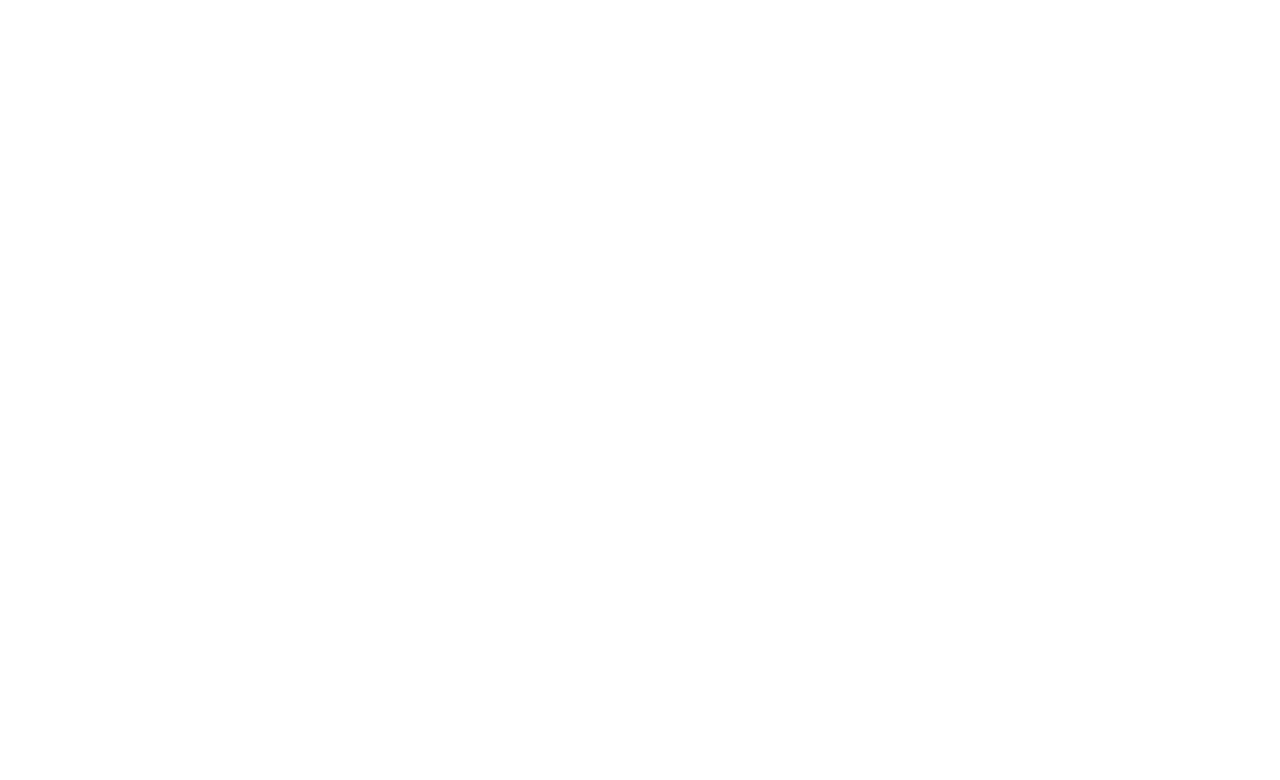
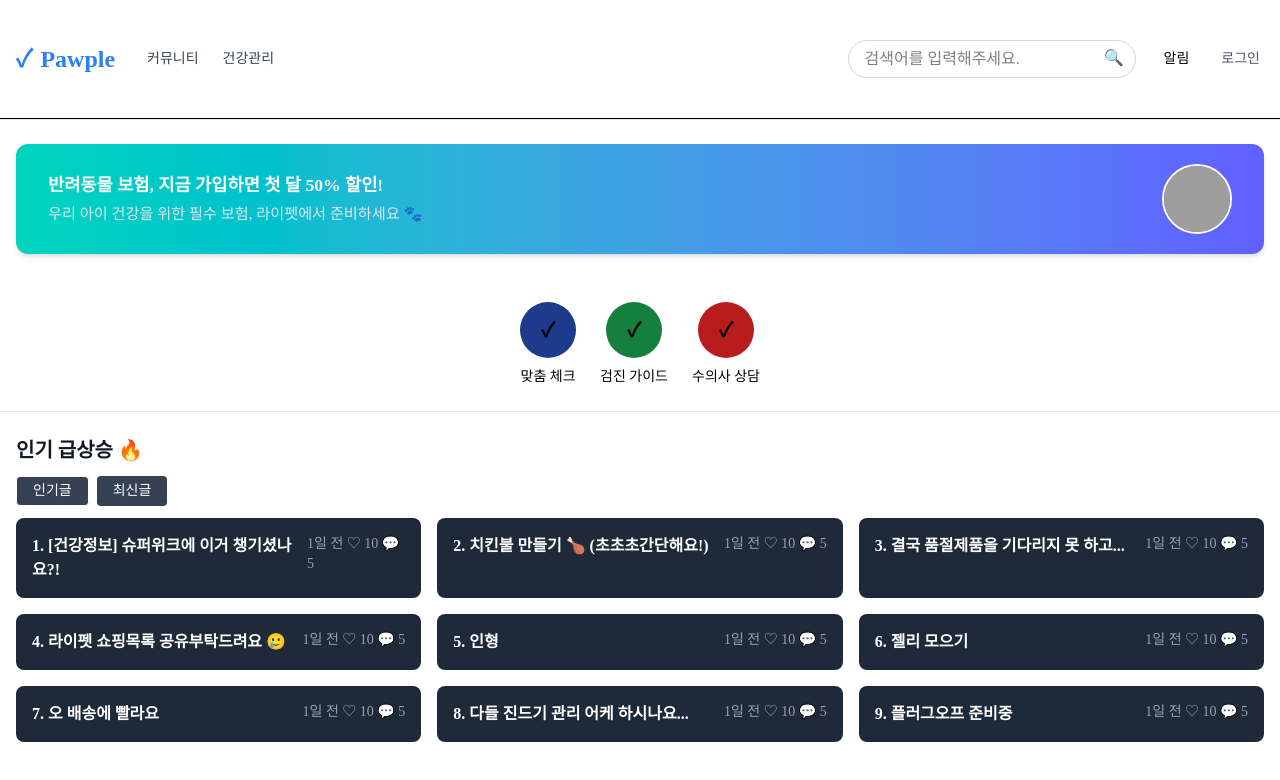
Before and after one commit to Songyonggeun/pawpelfront, a Next.js app: page / in a window 1280 px wide. Before the commit this address had no page. Shown: the top 780 px of the page. Built offline with nearby package versions, Linux system fonts and the light colour scheme; grey boxes are pictures that could not be loaded; a web font is replaced by a local one.

Commit message:
관리자페이지 수정

```diff
--- a/app/(application)/community/write/page.jsx
+++ b/app/(application)/community/write/page.jsx
@@ -108,11 +108,11 @@ const WritePost = () => {
           className="w-full border border-gray-300 rounded px-4 py-2 mt-2"
         >
           <option value="">카테고리를 선택해주세요</option>
-          <option value="health-topic">건강토픽</option>
-          <option value="q-and-a">질문과 답</option>
-          <option value="health-daily">건강일상</option>
-          <option value="know-how">노하우</option>
-          <option value="psychology-care">심리케어</option>
+          <option value="건강토픽">건강토픽</option>
+          <option value="Q&A">Q&A</option>
+          <option value="일상">일상</option>
+          {/* <option value="know-how">노하우</option> */}
+          {/* <option value="psychology-care">심리케어</option> */}
         </select>
       </div>
 
--- a/app/(application)/management/user/page.jsx
+++ b/app/(application)/management/user/page.jsx
@@ -20,7 +20,7 @@ const [petData, setPetData] = useState({});
 
   // 페이지 로드 시 사용자 목록 가져오기
 useEffect(() => {
-    fetch(`${process.env.NEXT_PUBLIC_SPRING_SERVER_URL}/api/user`)
+    fetch(`${process.env.NEXT_PUBLIC_SPRING_SERVER_URL}/admin/user`)
     .then(res => res.json())
       .then(data => setUsers(data)); // 가져온 사용자 목록 저장
 }, []);
@@ -31,10 +31,8 @@ const handleDelete = (id) => {
     const confirmed = window.confirm('회원을 삭제하시겠습니까?');
     if (!confirmed) return;
 
-    // 삭제 요청
-    fetch(`${process.env.NEXT_PUBLIC_SPRING_SERVER_URL}/api/user/${id}`, { method: 'DELETE' })
-    .then(() => {
-        // 삭제 후 사용자 목록에서 제거
+    fetch(`${process.env.NEXT_PUBLIC_SPRING_SERVER_URL}/admin/user/${id}`, { method: 'DELETE' })
+      .then(() => {
         setUsers(prev => prev.filter(user => user.id !== id));
     });
 };
@@ -55,8 +53,8 @@ const handleDelete = (id) => {
   const handleUpdate = () => {
     if (editingUserId === null) return;
 
-    fetch(`${process.env.NEXT_PUBLIC_SPRING_SERVER_URL}/api/user/${editingUserId}`, {
-      method: 'GET', // 실제 수정이라면 PATCH 또는 PUT 필요
+    fetch(`${process.env.NEXT_PUBLIC_SPRING_SERVER_URL}/admin/user/${editingUserId}`, {
+      method: 'PATCH', //  PATCH로 수정
       headers: { 'Content-Type': 'application/json' },
       body: JSON.stringify({ name: editName }), // 수정할 이름 전송
     })
@@ -79,13 +77,26 @@ const handleDelete = (id) => {
 
       // 해당 사용자 펫 정보가 없으면 API 요청
       if (!petData[userId]) {
-        fetch(`${process.env.NEXT_PUBLIC_SPRING_SERVER_URL}/api/user/${userId}/pets`)
+        fetch(`${process.env.NEXT_PUBLIC_SPRING_SERVER_URL}/admin/user/${userId}/pets`)
           .then(res => res.json())
           .then(data => {
             setPetData(prev => ({ ...prev, [userId]: data })); // 펫 데이터 저장
           });
       }
     }
+  };
+
+  //  검색 기능
+  const handleSearch = () => {
+    if (!searchType || !searchKeyword.trim()) {
+      alert('검색 조건과 키워드를 입력해주세요.');
+      return;
+    }
+
+    fetch(`${process.env.NEXT_PUBLIC_SPRING_SERVER_URL}/admin/user/search?${searchType}=${searchKeyword}`)
+      .then(res => res.json())
+      .then(data => setUsers(data))
+      .catch(() => alert('검색에 실패했습니다.'));
   };
 
   return (
--- a/app/page.jsx
+++ b/app/page.jsx
@@ -1,7 +1,79 @@
-import { Fragment } from 'react';
-import { redirect } from 'next/navigation';
-export default function DefaultPage(){
-    redirect('/home')
-    return <Fragment>
-    </Fragment>
+// import { Fragment } from 'react';
+// import { redirect } from 'next/navigation';
+// export default function DefaultPage(){
+//     redirect('/home')
+//     return <Fragment>
+//     </Fragment>
+// }
+
+
+import React from "react";
+import PetInsuranceBanner from "@/components/(Inputs)/advertisement";
+
+const menuItems = [
+    { label: "맞춤 체크", color: "#1e3a8a" },
+    { label: "검진 가이드", color: "#15803d" },
+    { label: "수의사 상담", color: "#b91c1c" },
+];
+
+export default function LifetCommunityUI() {
+    return (
+
+        <div>
+            <PetInsuranceBanner />
+            {/* 상단 메뉴 */}
+            <div style={{ display: "flex", justifyContent: "center", gap: "1.5rem", margin: "1.5rem 0" }}>
+                {menuItems.map((item, idx) => (
+                    <div key={idx} style={{ display: "flex", flexDirection: "column", alignItems: "center", textAlign: "center" }}>
+                        <div style={{ width: 56, height: 56, borderRadius: "9999px", backgroundColor: item.color, display: "flex", alignItems: "center", justifyContent: "center" }}>
+                            <span style={{ fontSize: "1.25rem", fontWeight: "bold" }}>{item.label === 'AI 체크' ? 'AI' : '✓'}</span>
+                        </div>
+                        <span style={{ marginTop: "0.5rem", fontSize: "0.875rem" }}>{item.label}</span>
+                    </div>
+                ))}
+            </div>
+
+            <section className="w-full border-t border-gray-200 bg-white">
+                <div className="max-w-7xl mx-auto px-4 py-6">
+                    <h2 className="text-xl font-semibold flex items-center gap-2 text-gray-900">
+                        인기 급상승 🔥
+                    </h2>
+
+                    <div className="flex gap-2 my-3">
+                        <button className="px-4 py-1 border border-white text-white text-sm rounded bg-gray-700 hover:bg-gray-600">
+                            인기글
+                        </button>
+                        <button className="px-4 py-1 text-white text-sm rounded bg-gray-700 hover:bg-gray-600">
+                            최신글
+                        </button>
+                    </div>
+
+                    <div className="grid grid-cols-1 sm:grid-cols-2 md:grid-cols-3 gap-4">
+                        {[
+                            "[건강정보] 슈퍼위크에 이거 챙기셨나요?!",
+                            "치킨불 만들기 🍗 (초초초간단해요!)",
+                            "결국 품절제품을 기다리지 못 하고...",
+                            "라이펫 쇼핑목록 공유부탁드려요 🥲",
+                            "인형",
+                            "젤리 모으기",
+                            "오 배송에 빨라요",
+                            "다들 진드기 관리 어케 하시나요...",
+                            "플러그오프 준비중"
+                        ].map((title, idx) => (
+                            <div key={idx} className="bg-gray-800 rounded-lg p-4 text-white">
+                                <div className="flex justify-between">
+                                    <span className="font-semibold">{idx + 1}. {title}</span>
+                                    <span className="text-sm text-gray-400">1일 전 ♡ 10 💬 5</span>
+                                </div>
+                            </div>
+                        ))}
+                    </div>
+                </div>
+            </section>
+            <div>
+
+            </div>
+
+        </div>
+    );
 }
--- a/components/(application)/header.jsx
+++ b/components/(application)/header.jsx
@@ -154,20 +154,28 @@ export default function Header() {
             <button className="text-left p-1 rounded hover:bg-gray-100">알림</button>
 
             {!isLoggedIn ? (
-              <Link href="/login" className="text-left p-1 rounded hover:bg-gray-100 text-gray-600">로그인</Link>
+              <Link href="/login">
+                <span className="block text-left p-1 rounded hover:bg-gray-100">로그인</span>
+              </Link>
             ) : (
-              userRoles.length === 0 ? ( null ) : (
-                <>
-                  {userRoles.includes('ADMIN') ? (
-                    <Link href="/management" className="text-left p-1 rounded hover:bg-gray-100 text-gray-600">관리자페이지</Link>
-                  ) : (
-                    <Link href="/myPage" className="text-left p-1 rounded hover:bg-gray-100 text-gray-600">마이페이지</Link>
-                  )}
-                  <button onClick={handleLogout} className="text-left p-1 rounded hover:bg-gray-100 text-gray-600">로그아웃</button>
-                </>
-              )
+              <div className="flex flex-col space-y-2">
+                {userRoles.includes('ADMIN') && (
+                  <Link href="/management">
+                    <span className="block text-left p-1 rounded hover:bg-gray-100">관리자페이지</span>
+                  </Link>
+                )}
+                {!userRoles.includes('ADMIN') && (
+                  <Link href="/myPage">
+                    <span className="block text-left p-1 rounded hover:bg-gray-100">마이페이지</span>
+                  </Link>
+                )}
+                <button onClick={handleLogout} className="text-left p-1 rounded hover:bg-gray-100">
+                  로그아웃
+                </button>
+              </div>
             )}
           </div>
+
         </div>
       )}
     </header>
```
